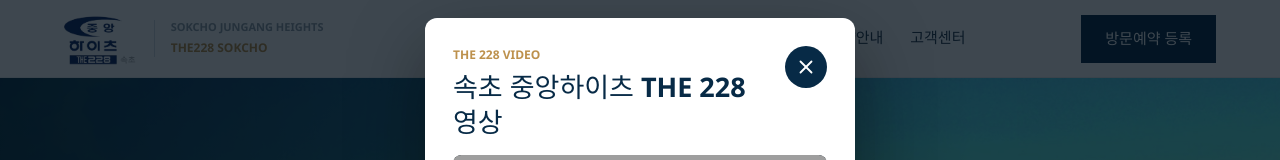
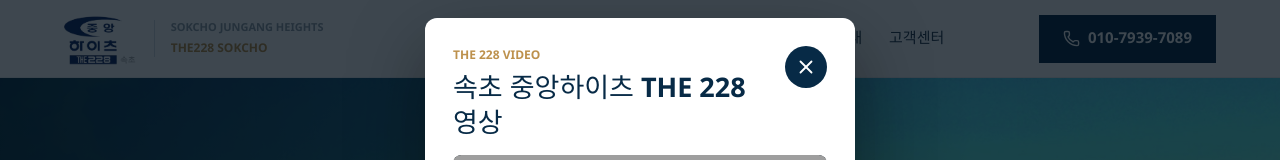
Before and after one commit to cozyai1997/Sokcho, a React (Vite) app: page / in a window 1280 px wide. Shown: the top 160 px of the page. Built offline with nearby package versions, Linux system fonts and the light colour scheme; grey boxes are pictures that could not be loaded.

Commit message:
Add benefits banner and phone CTA

```diff
--- a/src/App.tsx
+++ b/src/App.tsx
@@ -469,9 +469,10 @@
           </a>
         ))}
       </nav>
-      <button className="header-cta" onClick={() => scrollToHash("#lead")}>
-        방문예약 등록
-      </button>
+      <a className="header-cta header-phone" href={inquiryPhoneHref} aria-label={`전화 상담 ${inquiryPhone}`}>
+        <Phone size={17} />
+        {inquiryPhone}
+      </a>
     </header>
   );
 }
@@ -511,6 +512,17 @@
           </article>
         ))}
       </div>
+    </section>
+  );
+}
+
+function BenefitsBanner() {
+  return (
+    <section className="benefit-banner" aria-label="속초 중앙하이츠 THE 228 혜택 안내">
+      <img
+        src="/assets/sokcho-benefits-banner.png?v=20260526"
+        alt="속초 중앙하이츠 THE 228 계약금 0원, 잔금 30% 3년 유예, 즉시 입주 가능, 발코니 확장비 무상, 세컨드 홈 특례혜택 안내"
+      />
     </section>
   );
 }
@@ -1174,6 +1186,7 @@
       <Header />
       <main>
         <Hero />
+        <BenefitsBanner />
         <Summary />
         <Premium />
         <ValueSection />
--- a/src/styles.css
+++ b/src/styles.css
@@ -132,6 +132,16 @@
   color: #fff;
 }
 
+.header-phone {
+  gap: 8px;
+  letter-spacing: 0;
+  white-space: nowrap;
+}
+
+.header-phone:hover {
+  background: #0a3556;
+}
+
 .btn {
   gap: 10px;
 }
@@ -157,6 +167,20 @@
   padding-bottom: clamp(72px, 7vw, 104px);
   padding-top: 78px;
   position: relative;
+}
+
+.benefit-banner {
+  background:
+    linear-gradient(180deg, #f5f8fa 0%, #ffffff 100%);
+  padding: clamp(54px, 7vw, 92px) clamp(18px, 5vw, 72px);
+}
+
+.benefit-banner img {
+  border-radius: 12px;
+  box-shadow: 0 28px 70px rgba(7, 42, 70, 0.16);
+  margin: 0 auto;
+  max-width: min(100%, 1120px);
+  width: 100%;
 }
 
 .hero-bg {
@@ -1755,7 +1779,11 @@
   .header-cta {
     font-size: 13px;
     min-height: 40px;
-    padding: 0 14px;
+    padding: 0 12px;
+  }
+
+  .header-phone svg {
+    display: none;
   }
 
   .hero {
```
Also changed, not shown: public/assets/sokcho-benefits-banner.png (added).
